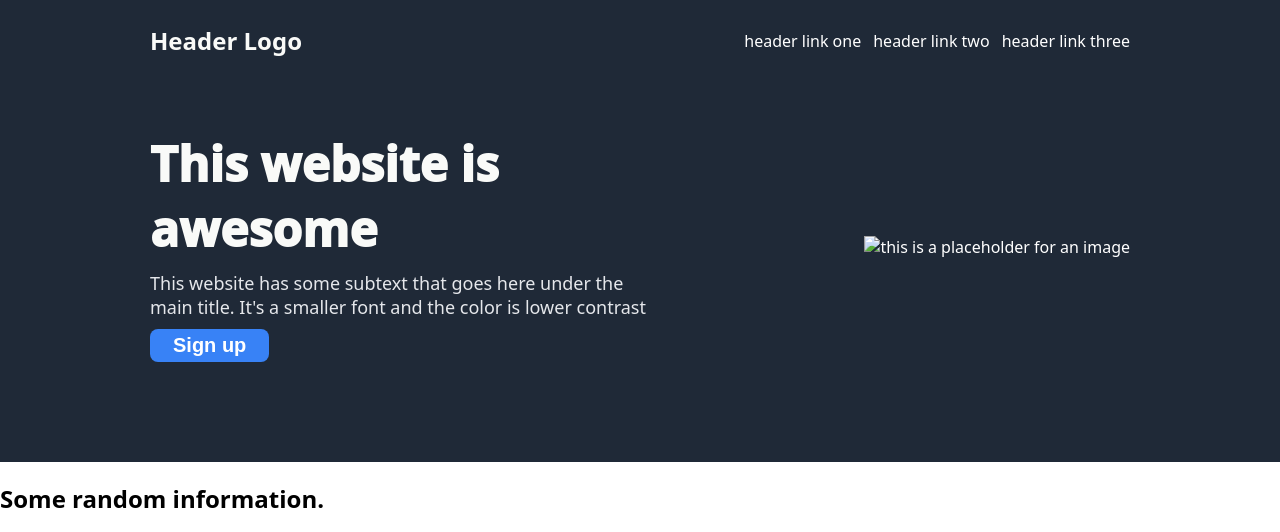
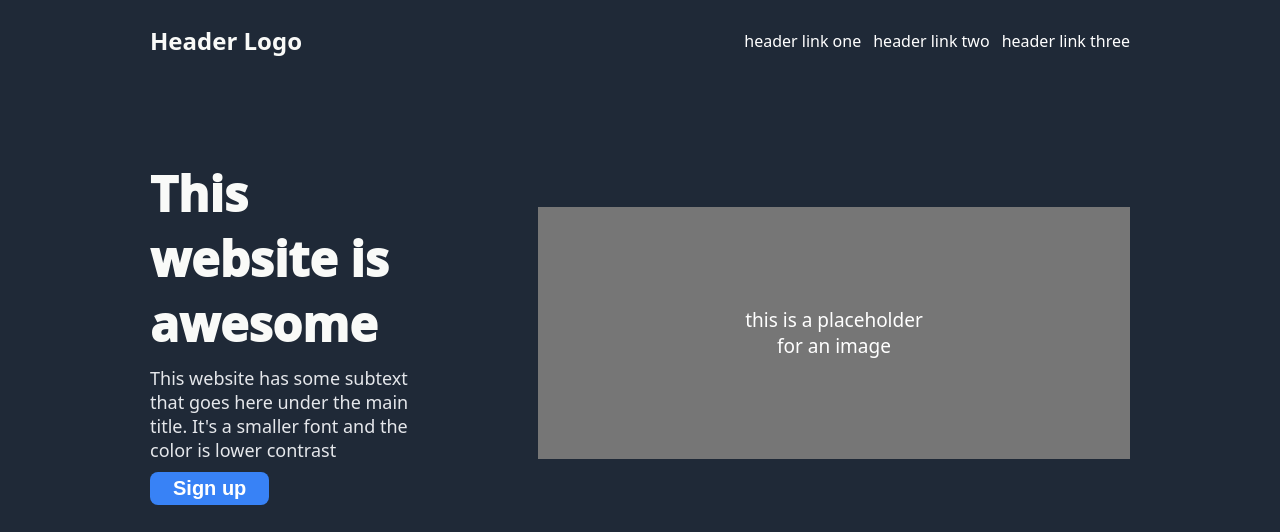
Before and after one commit to Endand/odin-landingpage, a plain HTML site: page index.html in a window 1280 px wide. Shown: the top 532 px of the page. Drawn offline with Linux system fonts and the light colour scheme.

Commit message:
Completed top part
Now has image placer, which is just a gray box for now

```diff
--- a/index.html
+++ b/index.html
@@ -24,7 +24,9 @@
    <button class="sign-up">Sign up</button>
    </div>
 
-   <img class="hero-img" src="" alt="this is a placeholder for an image">
+   <!-- <img class="hero-img" src="" alt="this is a placeholder for an image">
+    -->
+   <div class="hero-img">this is a placeholder for an image</div>
    </div>
 </div>
 
--- a/style.css
+++ b/style.css
@@ -20,7 +20,7 @@ body{
    display: flex;
    justify-content: space-between;
    align-items: center;
-   margin-bottom: 50px;
+   margin-bottom: 80px;
 }
 
 .logo{
@@ -40,12 +40,12 @@ color: #F9FAF8;
    display: flex;
    justify-content: space-between;
    align-items: center;
-   margin-bottom: 100px;
+   margin-bottom: 120px;
 }
 
 .hero-text{
-   width: 500px;
-   margin-right: 200px;
+   width: 900px;
+   margin-right: 100px;
 }
 
 .hero-main{
@@ -67,6 +67,16 @@ color: #F9FAF8;
    padding: 5px 23px;
    border: none;
    border-radius: 8px;
+}
+
+.hero-img{
+   text-align: center;
+   background-color: rgb(118, 118, 118);
+   padding:100px 200px;
+   margin:0;
+   font-size: 19px;
+   height: auto;
+   width: 600px;
 }
 
 .inspire{
```
